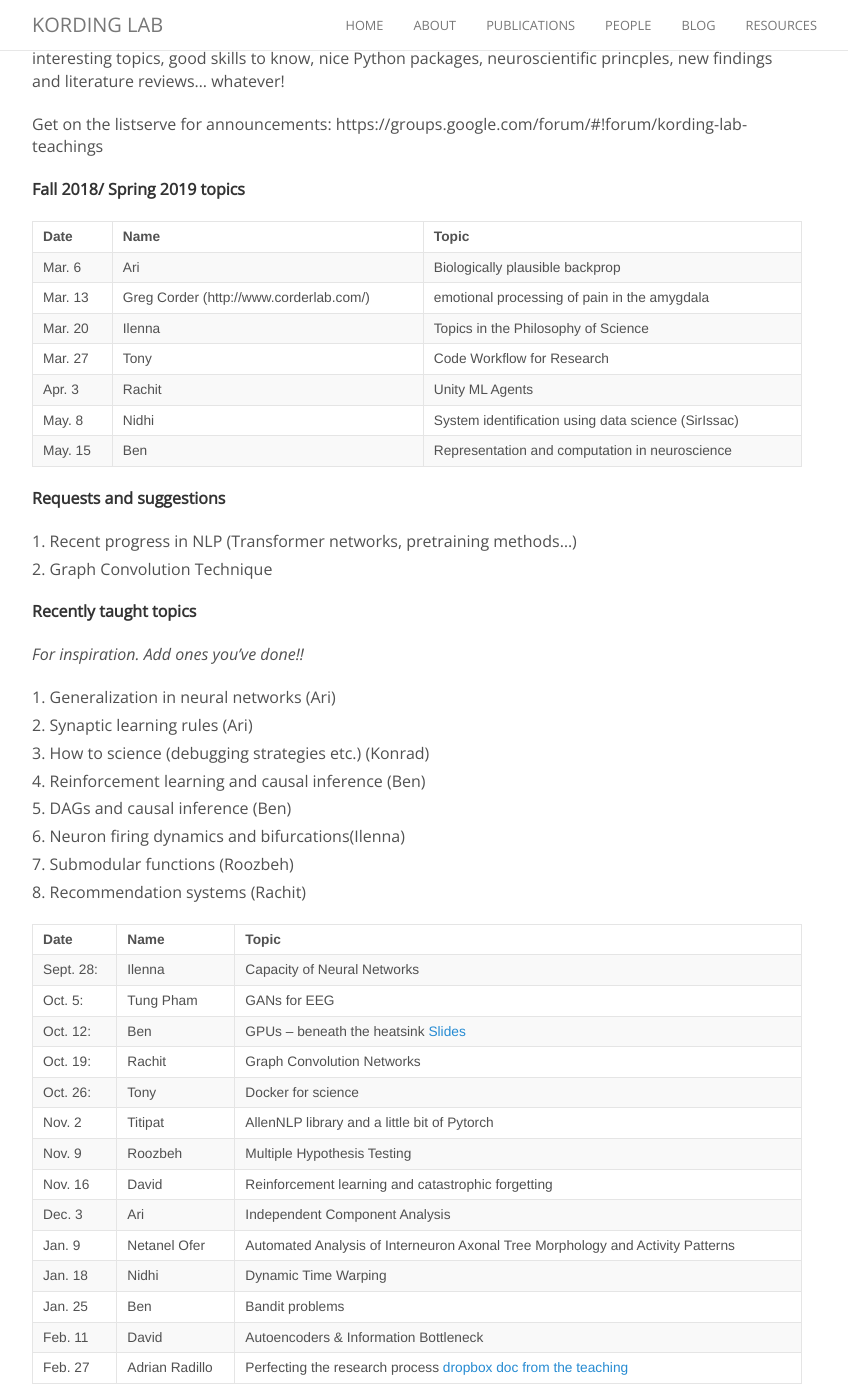
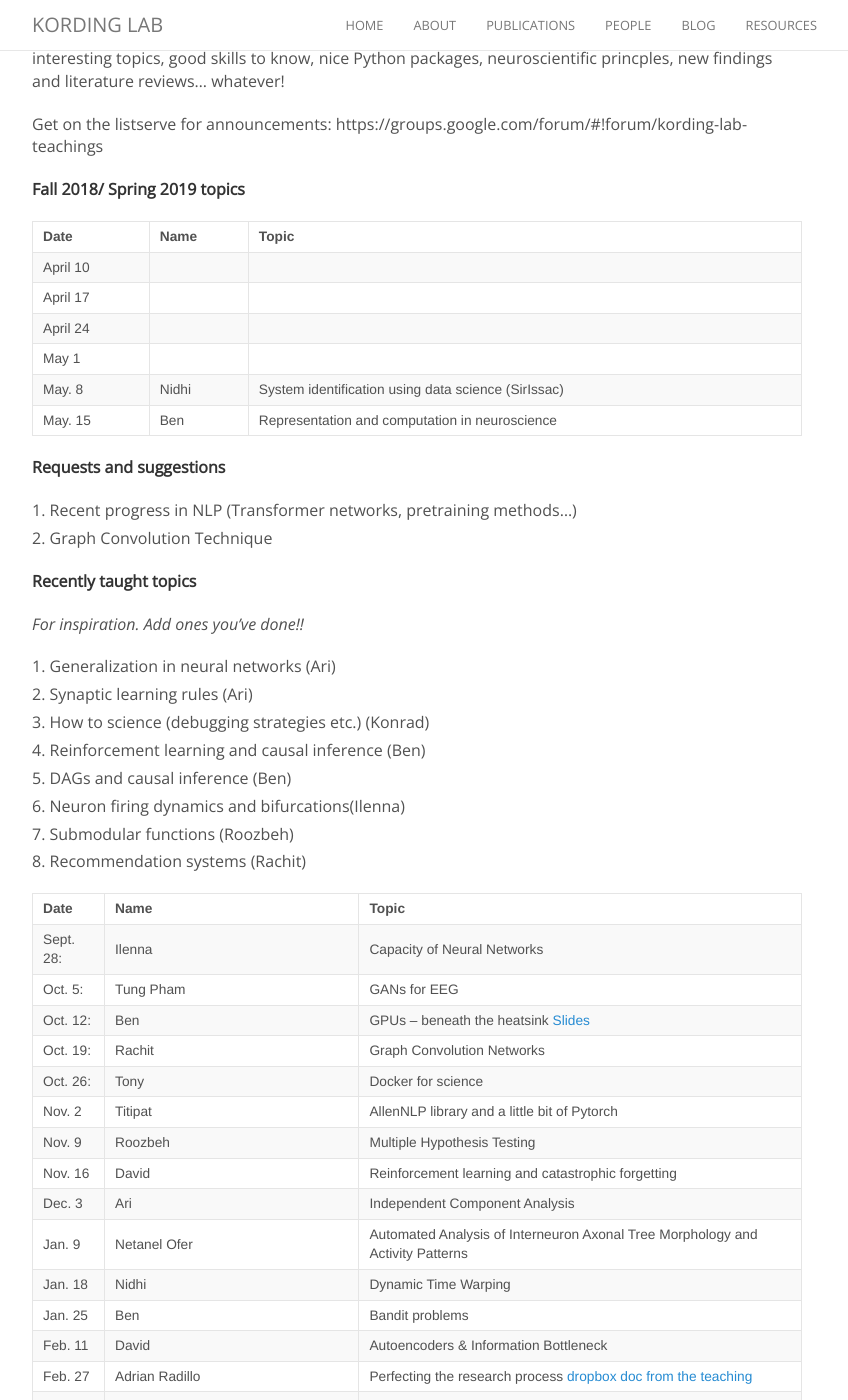
Before and after one commit to KordingLab/KordingLab.github.io, a Jekyll site: the page built from _posts/2018-08-29-upcoming-lab-teaching.md, in a window 1280 px wide and 1400 px high, scrolled down 270 px. Shown: the whole window, without its empty margins (223-1071 px from the left). Built offline with Jekyll 4.4.1, drawn with Linux system fonts in a browser that asks for light colours; nearby versions of some CDN libraries; comment, search, counter and statistics services are not loaded; some of the changed text lies outside the part shown.

Commit message:
Update 2018-08-29-upcoming-lab-teaching.md

```diff
--- a/_posts/2018-08-29-upcoming-lab-teaching.md
+++ b/_posts/2018-08-29-upcoming-lab-teaching.md
@@ -17,11 +17,10 @@
 
 | Date | Name | Topic |
 |------|------|-------|
-|Mar. 6| Ari | Biologically plausible backprop|
-|Mar. 13|Greg Corder (http://www.corderlab.com/)|emotional processing of pain in the amygdala|
-|Mar. 20| Ilenna | Topics in the Philosophy of Science |
-|Mar. 27| Tony | Code Workflow for Research |
-|Apr. 3| Rachit | Unity ML Agents |
+|April 10| | |
+|April 17| | |
+|April 24| | |
+|May 1| | |
 |May. 8| Nidhi | System identification using data science (SirIssac) |
 |May. 15| Ben | Representation and computation in neuroscience |
 
```
Also changed, not shown: other parts of _posts/2018-08-29-upcoming-lab-teaching.md (+4 -0 lines).
